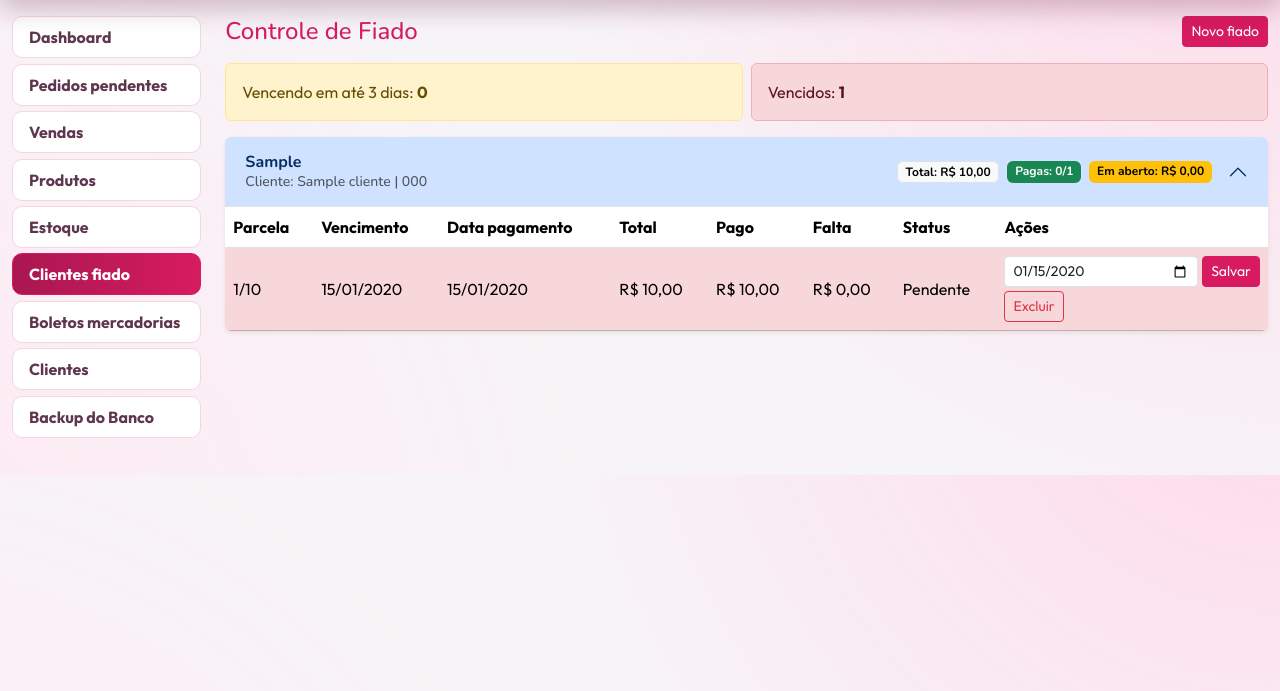
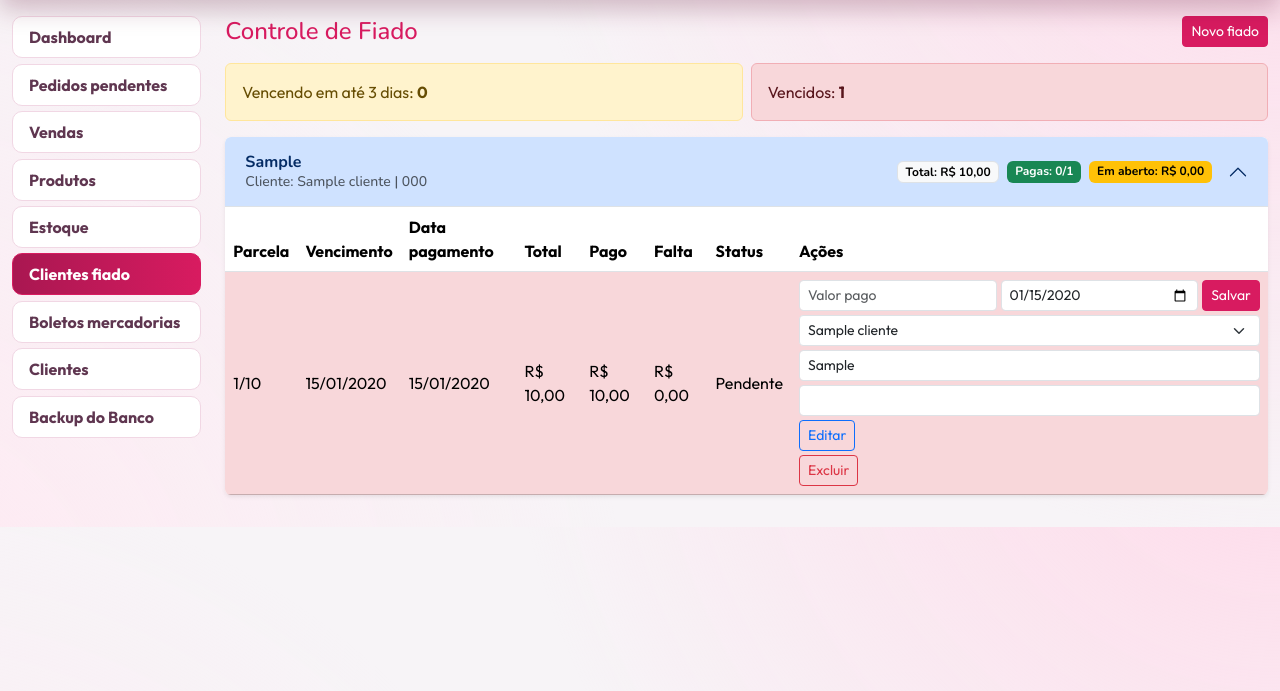
Before and after one commit to Elloy123/BelaCheirosa, a Django app: page /painel/fiados/ in a window 1280 px wide, after a click that opens the changed part. Shown: the part 56-747 px from the top of the page. Run offline with Django 5.2, Linux system fonts and the light colour scheme; a user stored in the database is signed in; tables that the repository leaves empty hold one stand-in row (values such as "Sample post").

Commit message:
feat: ajustar fiados, produtos e regras de atraso

```diff
--- a/loja/urls.py
+++ b/loja/urls.py
@@ -25,7 +25,6 @@ urlpatterns = [
     path("painel/produtos/", views.lista_produtos, name="lista_produtos"),
     path("painel/produtos/novo/", views.produto_form, name="produto_novo"),
     path("painel/produtos/<int:pk>/editar/", views.produto_form, name="produto_editar"),
-    path("painel/produtos/categorias/<int:pk>/excluir/", views.categoria_excluir, name="categoria_excluir"),
     path("painel/produtos/categorias/novo/", views.categoria_rapida_form, name="categoria_rapida_form"),
     path("painel/produtos/subcategorias/novo/", views.subcategoria_rapida_form, name="subcategoria_rapida_form"),
 
@@ -36,6 +35,7 @@ urlpatterns = [
     path("painel/fiados/", views.lista_fiados, name="lista_fiados"),
     path("painel/fiados/novo/", views.fiado_form, name="fiado_novo"),
     path("painel/fiados/<int:pk>/pagamento/", views.fiado_atualizar_pagamento, name="fiado_atualizar_pagamento"),
+    path("painel/fiados/<int:pk>/editar/", views.fiado_editar, name="fiado_editar"),
     path("painel/fiados/<int:pk>/excluir/", views.fiado_excluir, name="fiado_excluir"),
     path("painel/boletos/", views.lista_contas_pagar, name="lista_contas_pagar"),
     path("painel/boletos/novo/", views.conta_pagar_form, name="conta_pagar_novo"),
--- a/loja/views.py
+++ b/loja/views.py
@@ -571,7 +571,7 @@ def dashboard(request):
 	)
 	vendas_por_forma = [{"forma_pagamento": r["venda__forma_pagamento"], "qtd": r["qtd"], "total": r["total"]} for r in vendas_por_forma_raw]
 
-	fiados_alerta = FiadoConta.objects.filter(status__in=["pendente", "parcial"], vencimento__lte=hoje + timedelta(days=3))
+	fiados_alerta = FiadoConta.objects.filter(status="pendente", vencimento__lte=hoje + timedelta(days=3))
 	boletos_alerta = ContaPagar.objects.filter(status__in=["pendente", "parcial"], vencimento__lte=hoje + timedelta(days=3))
 	pedidos_pendentes = Pedido.objects.filter(status="pendente").count()
 
@@ -1231,6 +1231,8 @@ def cliente_detalhe(request, pk):
 def lista_fiados(request):
 	hoje = date.today()
 	fiados = FiadoConta.objects.select_related("cliente").order_by("cliente__nome", "vencimento", "id")
+	for item in fiados:
+		item.referencia_base = _referencia_base_parcela(item.referencia)
 
 	grupos_referencia = []
 	mapa_grupos = {}
@@ -1258,9 +1260,9 @@ def lista_fiados(request):
 			grupo["qtd_pagas"] += 1
 		if item.status in {"pendente", "parcial"}:
 			grupo["total_aberto"] += item.falta_pagar
-			if item.dias_para_vencer < 0:
+			if item.status == "pendente" and item.dias_para_vencer < 0:
 				grupo["qtd_vencidos"] += 1
-			elif item.dias_para_vencer <= 3:
+			elif item.status == "pendente" and item.dias_para_vencer <= 3:
 				grupo["qtd_alerta"] += 1
 
 	return render(
@@ -1268,8 +1270,9 @@ def lista_fiados(request):
 		"admin_panel/lista_fiados.html",
 		{
 			"grupos_referencia": grupos_referencia,
-			"qtd_alerta": sum(1 for f in fiados if f.status in {"pendente", "parcial"} and 0 <= f.dias_para_vencer <= 3),
-			"qtd_vencidos": sum(1 for f in fiados if f.status in {"pendente", "parcial"} and f.dias_para_vencer < 0),
+			"qtd_alerta": sum(1 for f in fiados if f.status == "pendente" and 0 <= f.dias_para_vencer <= 3),
+			"qtd_vencidos": sum(1 for f in fiados if f.status == "pendente" and f.dias_para_vencer < 0),
+			"clientes": Cliente.objects.order_by("nome"),
 			"hoje": hoje,
 		},
 	)
@@ -1590,7 +1593,9 @@ def fiado_atualizar_pagamento(request, pk):
 		return redirect("lista_fiados")
 
 	registro = get_object_or_404(FiadoConta, pk=pk)
+	ja_estava_pago = registro.status == "pago"
 	data_pagamento_raw = request.POST.get("data_pagamento", "").strip()
+	valor_pago_raw = request.POST.get("valor_pago", "").strip()
 	if data_pagamento_raw:
 		try:
 			data_pagamento = date.fromisoformat(data_pagamento_raw)
@@ -1600,11 +1605,88 @@ def fiado_atualizar_pagamento(request, pk):
 	else:
 		data_pagamento = date.today()
 
-	registro.valor_pago = registro.valor_total
+	if valor_pago_raw:
+		try:
+			valor_pago_informado = _parse_decimal_input(valor_pago_raw)
+		except InvalidOperation:
+			messages.error(request, "Valor de pagamento invalido.")
+			return redirect("lista_fiados")
+		if valor_pago_informado <= 0:
+			messages.error(request, "Informe um valor de pagamento maior que zero.")
+			return redirect("lista_fiados")
+		novo_valor_pago = registro.valor_pago + valor_pago_informado
+		registro.valor_pago = min(registro.valor_total, novo_valor_pago)
+	else:
+		registro.valor_pago = registro.valor_total
+
 	registro.data_pagamento = data_pagamento
 	registro.status = _status_por_pagamento(registro.valor_total, registro.valor_pago)
 	registro.save(update_fields=["valor_pago", "data_pagamento", "status"])
-	messages.success(request, f"Pagamento da parcela {registro.parcela_numero}/{registro.parcelas_total} salvo.")
+
+	if registro.status == "parcial":
+		messages.success(request, f"Pagamento parcial da parcela {registro.parcela_numero}/{registro.parcelas_total} salvo.")
+	elif ja_estava_pago:
+		messages.success(request, f"Data de pagamento da parcela {registro.parcela_numero}/{registro.parcelas_total} atualizada.")
+	else:
+		messages.success(request, f"Parcela {registro.parcela_numero}/{registro.parcelas_total} marcada como paga.")
+	return redirect("lista_fiados")
+
+
+@staff_member_required(login_url="/admin/login/")
+def fiado_editar(request, pk):
+	if request.method != "POST":
+		return redirect("lista_fiados")
+
+	registro = get_object_or_404(FiadoConta, pk=pk)
+	cliente_id = request.POST.get("cliente_id", "").strip()
+	referencia_base = request.POST.get("referencia", "").strip()
+	valor_total_raw = request.POST.get("valor_total", "").strip()
+
+	if not cliente_id:
+		messages.error(request, "Selecione o cliente do fiado.")
+		return redirect("lista_fiados")
+	if not referencia_base:
+		messages.error(request, "Informe o nome/referencia do fiado.")
+		return redirect("lista_fiados")
+
+	try:
+		valor_total_novo = _parse_decimal_input(valor_total_raw)
+	except InvalidOperation:
+		messages.error(request, "Valor total invalido.")
+		return redirect("lista_fiados")
+
+	if valor_total_novo <= 0:
+		messages.error(request, "Valor total deve ser maior que zero.")
+		return redirect("lista_fiados")
+
+	cliente = get_object_or_404(Cliente, pk=cliente_id)
+	grupo = (registro.grupo_referencia or "").strip()
+
+	with transaction.atomic():
+		if grupo:
+			parcelas = FiadoConta.objects.filter(grupo_referencia=grupo)
+			for parcela in parcelas:
+				parcela.cliente = cliente
+				parcela.referencia = f"{referencia_base} - Parcela {parcela.parcela_numero}/{parcela.parcelas_total}"
+				if parcela.pk == registro.pk:
+					parcela.valor_total = valor_total_novo
+					parcela.valor_pago = min(parcela.valor_pago, valor_total_novo)
+					parcela.status = _status_por_pagamento(parcela.valor_total, parcela.valor_pago)
+					parcela.save(update_fields=["cliente", "referencia", "valor_total", "valor_pago", "status"])
+				else:
+					parcela.save(update_fields=["cliente", "referencia"])
+		else:
+			referencia = referencia_base
+			if registro.parcelas_total > 1:
+				referencia = f"{referencia_base} - Parcela {registro.parcela_numero}/{registro.parcelas_total}"
+			registro.cliente = cliente
+			registro.referencia = referencia
+			registro.valor_total = valor_total_novo
+			registro.valor_pago = min(registro.valor_pago, valor_total_novo)
+			registro.status = _status_por_pagamento(registro.valor_total, registro.valor_pago)
+			registro.save(update_fields=["cliente", "referencia", "valor_total", "valor_pago", "status"])
+
+	messages.success(request, "Fiado atualizado com sucesso.")
 	return redirect("lista_fiados")
 
 
--- a/templates/admin_panel/lista_fiados.html
+++ b/templates/admin_panel/lista_fiados.html
@@ -45,7 +45,7 @@
           </thead>
           <tbody>
             {% for f in grupo.parcelas %}
-            <tr class="{% if f.dias_para_vencer < 0 and f.status != 'pago' %}table-danger{% elif f.dias_para_vencer <= 3 and f.status != 'pago' %}table-warning{% endif %}">
+            <tr class="{% if f.dias_para_vencer < 0 and f.status == 'pendente' %}table-danger{% elif f.dias_para_vencer <= 3 and f.status == 'pendente' %}table-warning{% endif %}">
               <td>{{ f.parcela_numero }}/{{ f.parcelas_total }}</td>
               <td>{{ f.vencimento|date:'d/m/Y' }}</td>
               <td>{% if f.data_pagamento %}{{ f.data_pagamento|date:'d/m/Y' }}{% else %}-{% endif %}</td>
@@ -57,8 +57,20 @@
                 <div class="d-flex flex-column gap-1">
                   <form method="post" action="{% url 'fiado_atualizar_pagamento' f.id %}" class="d-flex gap-1">
                     {% csrf_token %}
+                    <input type="number" step="0.01" min="0.01" name="valor_pago" class="form-control form-control-sm" placeholder="Valor pago" style="min-width:120px">
                     <input type="date" name="data_pagamento" class="form-control form-control-sm" value="{% if f.data_pagamento %}{{ f.data_pagamento|date:'Y-m-d' }}{% endif %}" style="min-width:145px">
                     <button class="btn btn-sm btn-rose">Salvar</button>
+                  </form>
+                  <form method="post" action="{% url 'fiado_editar' f.id %}" class="d-flex gap-1 flex-wrap">
+                    {% csrf_token %}
+                    <select name="cliente_id" class="form-select form-select-sm" style="min-width:180px" required>
+                      {% for c in clientes %}
+                      <option value="{{ c.id }}" {% if c.id == f.cliente_id %}selected{% endif %}>{{ c.nome }}</option>
+                      {% endfor %}
+                    </select>
+                    <input type="text" name="referencia" class="form-control form-control-sm" value="{{ f.referencia_base }}" placeholder="Nome / referência" style="min-width:170px" required>
+                    <input type="number" name="valor_total" class="form-control form-control-sm" value="{{ f.valor_total|floatformat:2 }}" step="0.01" min="0.01" style="min-width:120px" required>
+                    <button class="btn btn-sm btn-outline-primary">Editar</button>
                   </form>
                   <form method="post" action="{% url 'fiado_excluir' f.id %}" onsubmit="return confirm('Excluir este registro de fiado?');">
                     {% csrf_token %}
```
Also changed, not shown: templates/admin_panel/lista_produtos.html (+25 -47 lines).
